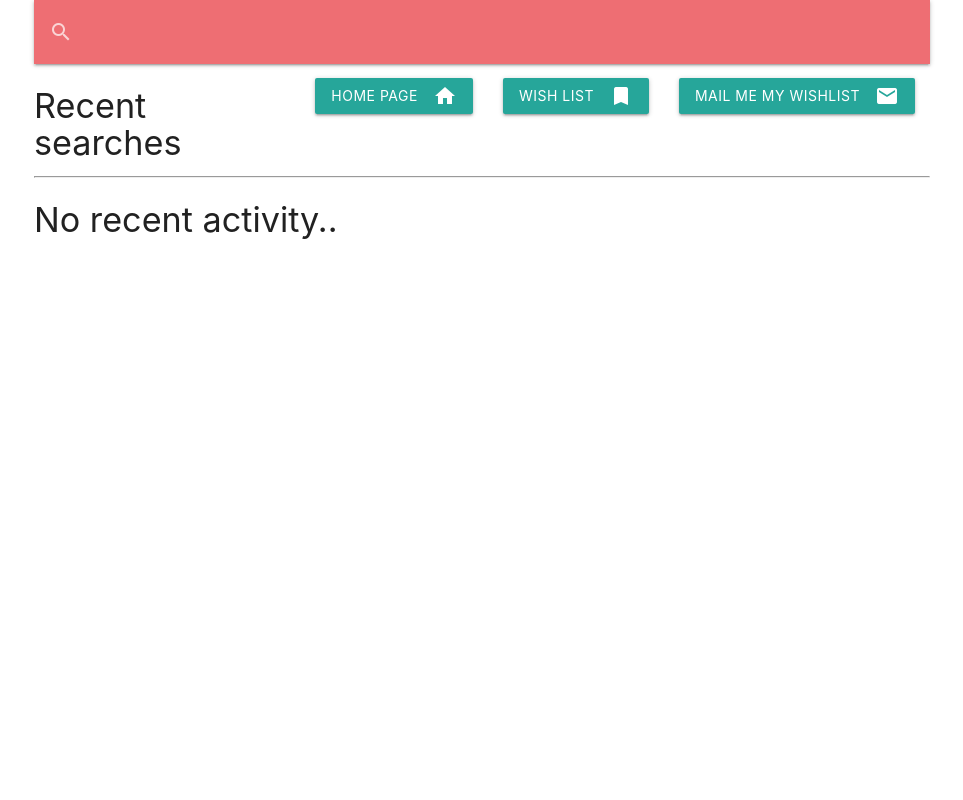
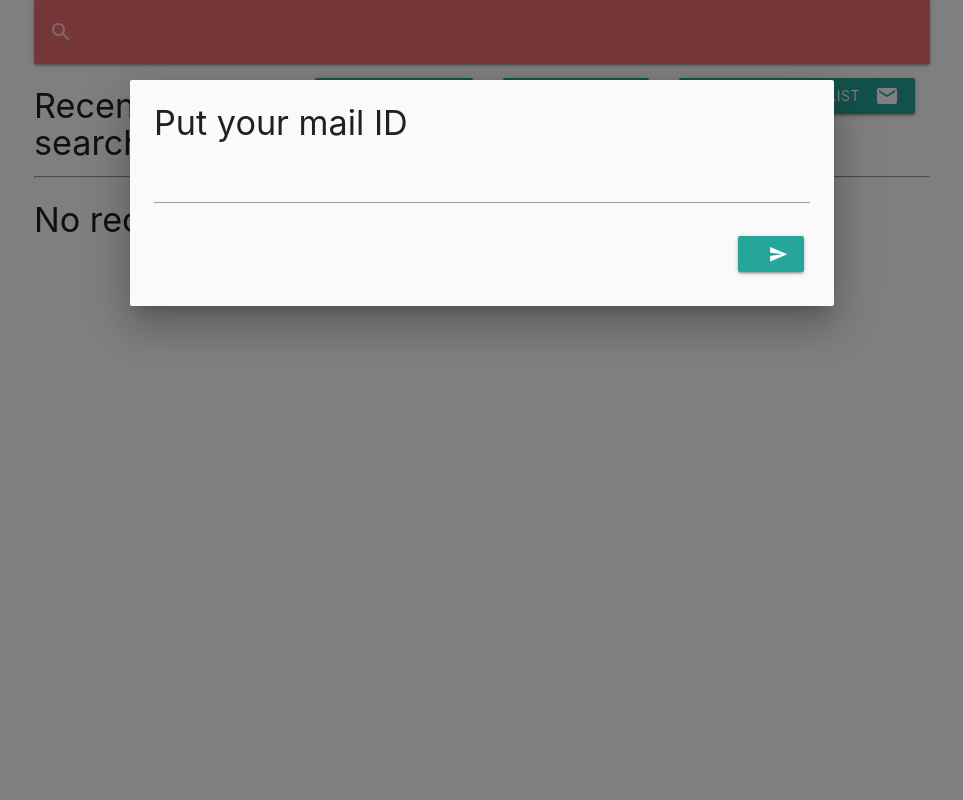
Before and after one commit to PaulNicolasHunter/simple_flask_app, a Flask app: template templates/homepage.html in a window 1280 px wide, after a click that opens the changed part. Shown: the whole page, without its empty margins (158-1121 px from the left). Run offline with Flask 2, Linux system fonts and the light colour scheme; the template is opened without the code that fills it, so the values that code supplies are empty.

Commit message:
it is done :')

```diff
--- a/app.py
+++ b/app.py
@@ -2,6 +2,7 @@ from flask import Flask, render_template, request
 from user_states.products_stat import Product
 from database_handler.sql_conn import SqlManagment
 from static.some_apis.mail_me import mail_me
+from sqlite3 import OperationalError
 
 app = Flask(__name__)
 
@@ -11,8 +12,12 @@ tables = []
 
 @app.route('/', methods=['GET'])
 def welcome():
-	if 'RECENT' not in tables:  # check_existing('RECENT'):
-		sql.initialize_tables(2)
+	if 'RECENT' not in tables:
+		try:  # the table exists
+			if not check_existing('RECENT'):
+				sql.initialize_tables(2)
+		except OperationalError:
+			pass
 		records_recent = []
 		tables.append('RECENT')
 	else:
@@ -24,11 +29,15 @@ def welcome():
 def search_product():
 	query = request.form['product']
 
-	if 'PRODUCT' not in tables: # check_existing('PRODUCT'):
-		sql.initialize_tables(1)
-		update_products = Product()
-		update_products.add_dummy()
-		update_products.update_table()
+	if 'PRODUCT' not in tables:
+		try:
+			if not check_existing('PRODUCT'):
+				sql.initialize_tables(1)
+				update_products = Product()
+				update_products.add_dummy()
+				update_products.update_table()
+		except OperationalError:
+			pass
 		tables.append('PRODUCTS')
 
 	records_all = sql.conn.execute(f"SELECT * FROM PRODUCTS WHERE (NAME LIKE '%{query}%')").fetchall()
@@ -45,8 +54,12 @@ def search_product():
 
 @app.route('/wish_list', methods=['GET'])
 def view_wishlist():
-	if 'WISHLIST' not in tables:  # check_existing('WISHLIST'):
-		sql.initialize_tables(3)
+	if 'WISHLIST' not in tables:
+		try:
+			if not check_existing('WISHLIST'):
+				sql.initialize_tables(3)
+		except OperationalError:
+			pass
 		i_wish_i_had = []
 		tables.append('WISHLIST')
 		return render_template('make_a_wish.html', products={"data": i_wish_i_had, "found": False})
@@ -83,16 +96,16 @@ def mail_me_item():
 	message = 'you wishlist \n'
 	count = 0
 	for _ in dat:
-		message += str(count) + ': ' + 'name' + _[1] + '\n' + 'price' + str(_[2]) + '\n' + 'image' + _[
-			3] + '\n' + 'discription' + _[4] + '\n\n'
+		message += str(count) + ': ' + 'name: ' + _[1] + '\n' + 'price: ' + str(_[2]) + '\n' + 'image: ' + _[
+			3] + '\n' + 'discription: ' + _[4] + '\n\n'
 		count += 1
 	mail_me(user_mail=mail, pro_mess=message)
 	return ''
 
 
 def check_existing(q):
-	tables = sql.conn.execute("SELECT name FROM sqlite_master WHERE type='table';").fetchall()
-	if (q,) not in tables:
+	tables_ = sql.conn.execute("SELECT name FROM sqlite_master WHERE type='table';").fetchall()
+	if (q,) not in tables_:
 		return False
 	else:
 		return True
--- a/static/some_apis/little_query.js
+++ b/static/some_apis/little_query.js
@@ -21,14 +21,18 @@ function remove_or_wish_it(ele, rem, tab){
     }
 }
 
+$("#e_mail").keydown(function(){
+    mail_me();
+});
+
 function mail_me(){
 
     $.ajax({
         type: "POST",
         dataType: "json",
-        url: url,
-        data: {"id": id, "table": tab},
+        url: '/mail_me',
+        data: {"mail": $('#e_mail').val()},
     });
 
-
+    alert('Please check your mail :)');
 }
--- a/static/some_apis/mail_me.py
+++ b/static/some_apis/mail_me.py
@@ -4,8 +4,8 @@ import smtplib
 def mail_me(user_mail, pro_mess):
 	mail_ref = smtplib.SMTP('smtp.gmail.com', 587)
 	mail_ref.starttls()
-	mail_ref.login("sender_email_id", "sender_email_id_password")
+	mail_ref.login("vivek16csu427@ncuindia.edu", "VivekChoudhary@2898")
 	message = pro_mess
 	# we can handle this by the use of cookies
-	mail_ref.sendmail("<sender_mail_id>", user_mail, message)
+	mail_ref.sendmail("vivek16csu427@ncuindia.edu", user_mail, message)
 	mail_ref.quit()
--- a/templates/homepage.html
+++ b/templates/homepage.html
@@ -30,26 +30,32 @@
                 <li>
                     <a class="waves-effect waves-light btn modal-trigger" href="#modal1">Mail me my Wishlist<i
                             class="material-icons right">mail</i></a>
-                    <div class="modal" id="modal1">
-                        <div class="modal-content">
-                            <h4>Modal Header</h4>
-                            <p>A bunch of text</p>
-                        </div>
-                        <div class="modal-footer">
-                            <a class="waves-effect waves-light btn" onclick="mail_me()"><i
-                                    class="material-icons right">send</i></a>
-                        </div>
-                    </div>
                 </li>
             </ul>
         </div>
     </nav>
+    <div class="modal" id="modal1">
+        <div class="modal-content">
+            <h4>Put your mail ID</h4>
+            <div class="input-field col s6"><input id="e_mail" type="text" class="validate">
+            </div>
+            <div class="modal-footer">
+                <a class="waves-effect waves-light btn" onclick="mail_me()"><i
+                        class="material-icons right">send</i></a>
+            </div>
+        </div>
+    </div>
 </div>
 
+
 <script>
-    $(document).ready(function () {
-        $(".modal").modal();
-    })
+    document.addEventListener('DOMContentLoaded', function() {
+        var elem = document.querySelector('.modal');
+        var instances = M.Modal.init(elem);
+  });
+
+
+
 </script>
 <div class="container">
     <div class="col s12"><h4>Recent searches</h4></div>
```
Also changed, not shown: products_store.db.
